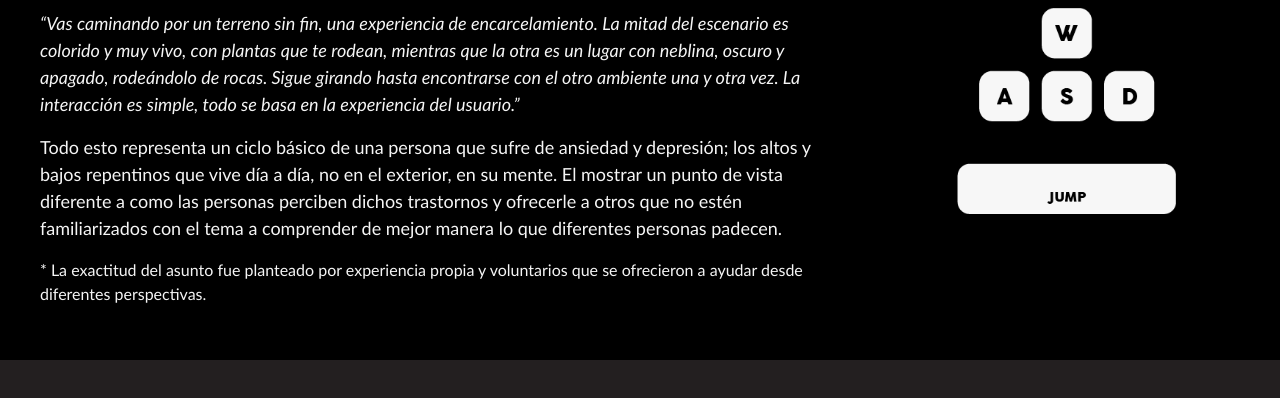
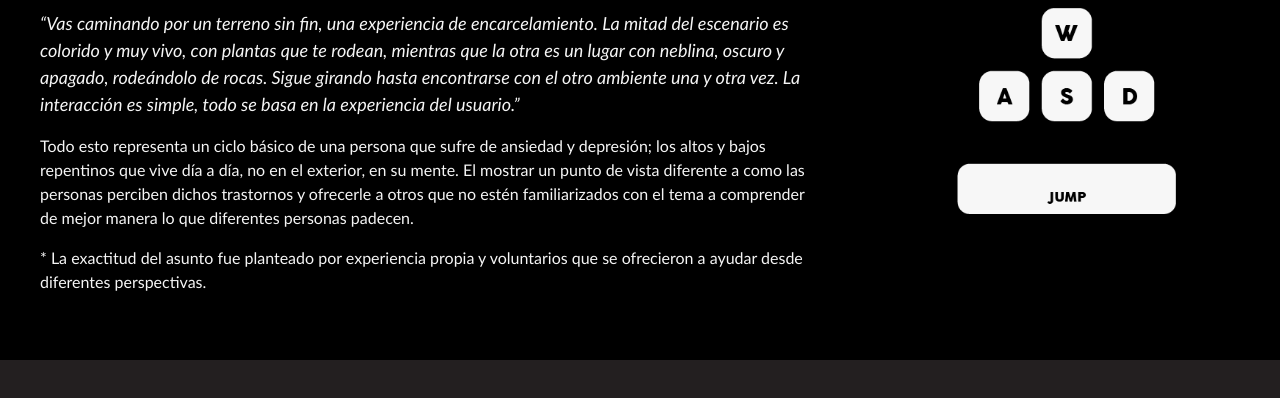
Before and after one commit to eiravg/final, a plain HTML site: page index.html in a window 1280 px wide. Shown: the part 506-904 px from the top of the page. Drawn offline with nearby package versions, Linux system fonts and the light colour scheme; no server answers; a script that the page names is missing.

Commit message:
letra mediana

```diff
--- a/index.html
+++ b/index.html
@@ -83,7 +83,7 @@
           font-size: large;">“Vas caminando por un terreno sin fin, una experiencia de encarcelamiento. La mitad del escenario es colorido y muy vivo, con plantas que te rodean, mientras que la otra es un lugar con neblina, oscuro y apagado, rodeándolo de rocas. Sigue girando hasta encontrarse con el otro ambiente una y otra vez. La interacción es simple, todo se basa en la experiencia del usuario.”</p>
           <p style="color: whitesmoke;
           font-family:'Gill Sans', 'Gill Sans MT', Calibri, 'Trebuchet MS', sans-serif;
-          font-size: large;">Todo esto representa un ciclo básico de una persona que sufre de ansiedad y depresión; los altos y bajos repentinos que vive día a día, no en el exterior, en su mente. El mostrar un punto de vista diferente a como las personas perciben dichos trastornos y ofrecerle a otros que no estén familiarizados con el tema a comprender de mejor manera lo que diferentes personas padecen.</p>
+          font-size: medium;">Todo esto representa un ciclo básico de una persona que sufre de ansiedad y depresión; los altos y bajos repentinos que vive día a día, no en el exterior, en su mente. El mostrar un punto de vista diferente a como las personas perciben dichos trastornos y ofrecerle a otros que no estén familiarizados con el tema a comprender de mejor manera lo que diferentes personas padecen.</p>
           <p style="color: whitesmoke;
           font-family: 'Gill Sans', 'Gill Sans MT', Calibri, 'Trebuchet MS', sans-serif;">* La exactitud del asunto fue planteado por experiencia propia y voluntarios que se ofrecieron a ayudar desde diferentes perspectivas.</p>
         </div>
```
